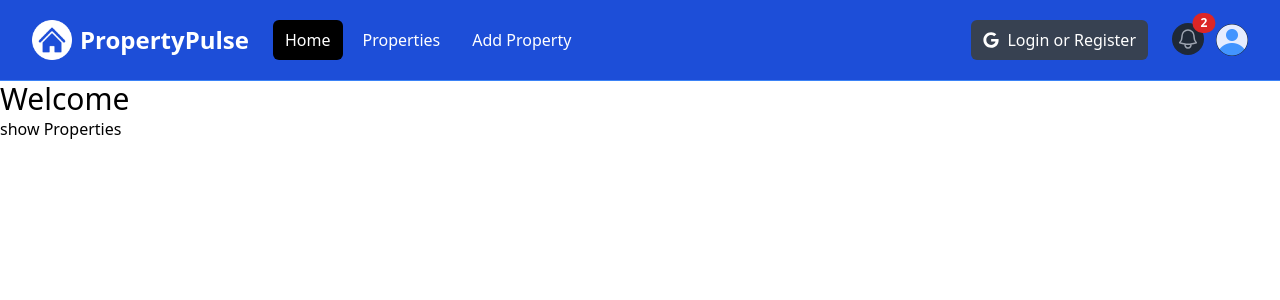
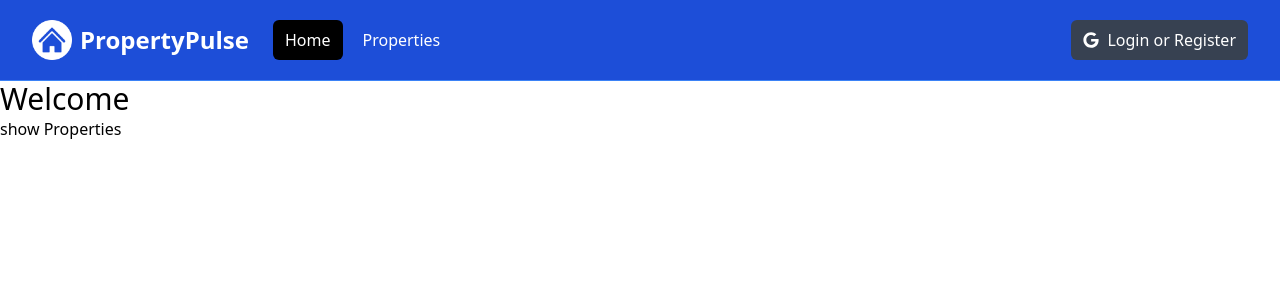
Before and after one commit to RaisanJMR/property-pulse, a Next.js app: page / in a window 1280 px wide. Shown: the top 300 px of the page. Built offline with nearby package versions, Linux system fonts and the light colour scheme.

Commit message:
FEAT: logged in flow navbar

```diff
--- a/components/Navbar.jsx
+++ b/components/Navbar.jsx
@@ -1,5 +1,6 @@
 'use client'
 import Image from 'next/image';
+import { usePathname } from 'next/navigation';
 import logo from '@/assets/images/logo-white.png';
 import profileDefault from '@/assets/images/profile.png';
 import Link from 'next/link';
@@ -9,6 +10,9 @@
 const Navbar = () => {
   const [isMobileMenuOpen, setIsMobileMenuOpen] = useState(false)
   const [isProfileMenuOpen, setIsProfileMenuOpen] = useState(false)
+  const [isLoggedIn, setIsLoggedIn] = useState(false)
+
+  const pathname = usePathname()
 
   return (
     <nav className='bg-blue-700 border-b border-blue-500'>
@@ -57,37 +61,38 @@
               <div className='flex space-x-2'>
                 <Link
                   href='/'
-                  className='text-white bg-black hover:bg-gray-900 hover:text-white rounded-md px-3 py-2'
+                  className={`${pathname === '/' ? 'bg-black' : ''} text-white hover:bg-gray-900 hover:text-white rounded-md px-3 py-2`}
                 >
                   Home
                 </Link>
                 <Link
                   href='/properties'
-                  className='text-white hover:bg-gray-900 hover:text-white rounded-md px-3 py-2'
+                  className={`${pathname === '/properties' ? 'bg-black' : ''} text-white hover:bg-gray-900 hover:text-white rounded-md px-3 py-2`}
                 >
                   Properties
                 </Link>
-                <Link
+                {isLoggedIn && (<Link
                   href='/properties/add'
-                  className='text-white hover:bg-gray-900 hover:text-white rounded-md px-3 py-2'
+                  className={`${pathname === '/properties/add' ? 'bg-black' : ''} text-white hover:bg-gray-900 hover:text-white rounded-md px-3 py-2`}
                 >
                   Add Property
-                </Link>
+                </Link>)}
               </div>
             </div>
           </div>
 
           {/* <!-- Right Side Menu (Logged Out) --> */}
-          <div className='hidden md:block md:ml-6'>
+          {!isLoggedIn && (<div className='hidden md:block md:ml-6'>
             <div className='flex items-center'>
               <button className='flex items-center text-white bg-gray-700 hover:bg-gray-900 hover:text-white rounded-md px-3 py-2'>
                 <FaGoogle className='mr-2 text-white' />
                 <span>Login or Register</span>
               </button>
             </div>
-          </div>
+          </div>)}
 
           {/* <!-- Right Side Menu (Logged In) --> */}
+          {isLoggedIn && (
             <div className='absolute inset-y-0 right-0 flex items-center pr-2 md:static md:inset-auto md:ml-6 md:pr-0'>
               <Link href='/messages' className='relative group'>
                 <button
@@ -178,6 +183,7 @@
 
               </div>
             </div>
+          )}
         </div>
       </div>
 
@@ -187,26 +193,25 @@
           <div className='space-y-1 px-2 pb-3 pt-2'>
             <Link
               href='/'
-              className='bg-gray-900 text-white block rounded-md px-3 py-2 text-base font-medium'
+              className={`${pathname === '/' ? 'bg-black' : ''} text-white block rounded-md px-3 py-2 text-base font-medium`}
             >
               Home
             </Link>
             <Link
               href='/properties'
-              className='text-gray-300 hover:bg-gray-700 hover:text-white block rounded-md px-3 py-2 text-base font-medium'
+              className={`${pathname === '/properties' ? 'bg-black' : ''} text-white block rounded-md px-3 py-2 text-base font-medium`}
             >
               Properties
             </Link>
-            <Link
+            {isLoggedIn && (<Link
               href='/properties/add'
-              className='text-gray-300 hover:bg-gray-700 hover:text-white block rounded-md px-3 py-2 text-base font-medium'
+              className={`${pathname === '/properties/add' ? 'bg-black' : ''} text-white block rounded-md px-3 py-2 text-base font-medium`}
             >
               Add Property
-            </Link>
-            <button className='flex items-center text-white bg-gray-700 hover:bg-gray-900 hover:text-white rounded-md px-3 py-2 my-4'>
-              <FaGoogle className='text-white mr-2' />
+            </Link>)}
+            {!isLoggedIn && <button className='flex items-center text-white bg-gray-700 hover:bg-gray-900 hover:text-white rounded-md px-3 py-2 my-4'>
               <span>Login or Register</span>
-            </button>
+            </button>}
           </div>
         </div>
       )}
```
Lines whose indentation alone changed are shown as unchanged.
